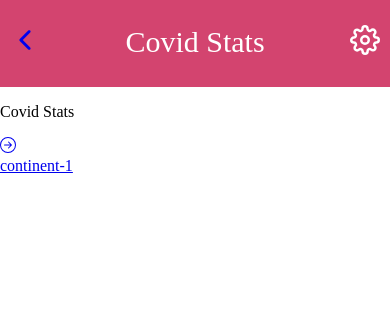
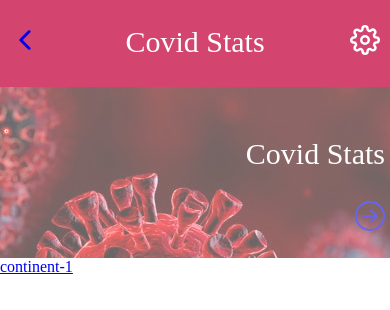
Before and after one commit to Ntwali-Josue/covid-stat, a React (Create React App) app: page / in a window 390 px wide. Shown: the top 310 px of the page. Built offline with nearby package versions, Linux system fonts and the light colour scheme.

Commit message:
Add styles for the home page link

```diff
--- a/src/styles/App.css
+++ b/src/styles/App.css
@@ -13,7 +13,7 @@
     font-size: 30px;
   }
 
-  .header {
+  .home-header {
     padding: 20px 5px;
     margin: 0;
     background: url(/src/images/covid-logo.jpg);
```
